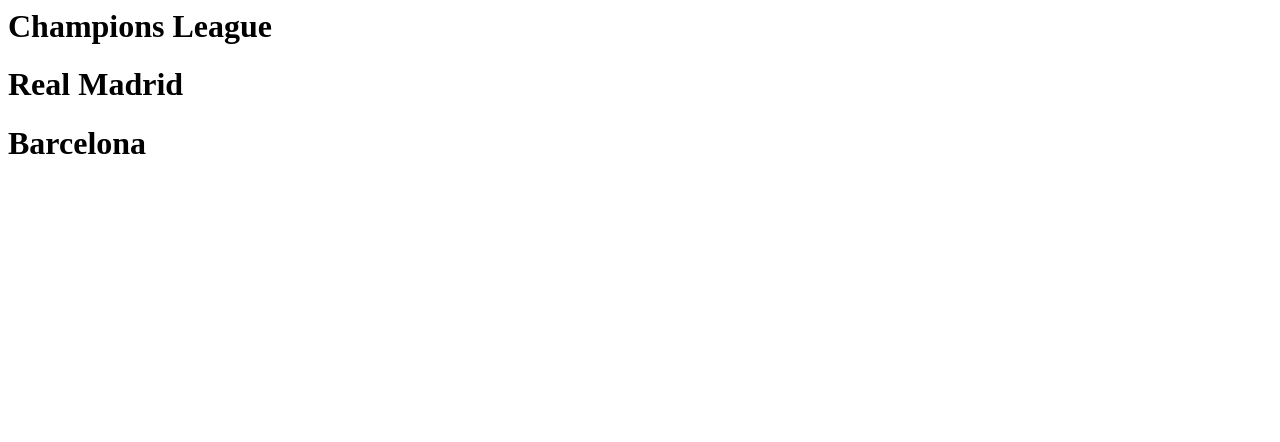
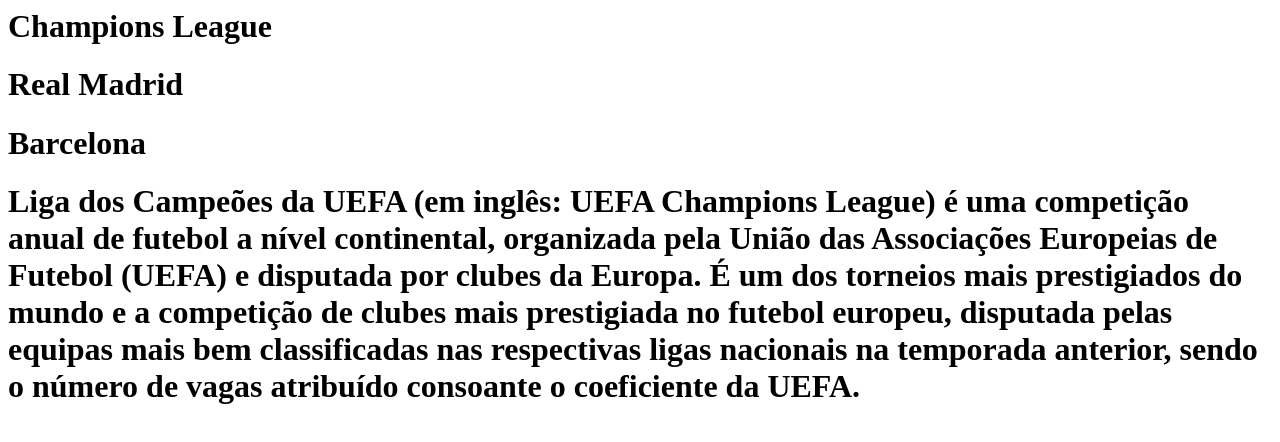
Before and after one commit to Gust40019/Champions-League, a plain HTML site: page index.html in a window 1280 px wide. Drawn offline with Linux system fonts and the light colour scheme.

Commit message:
Salvando texto

```diff
--- a/index.html
+++ b/index.html
@@ -1,3 +1,4 @@
 <h1>Champions League</h1>
 <h1>Real Madrid</h1>
 <h1>Barcelona</h1>
+<h1> Liga dos Campeões da UEFA (em inglês: UEFA Champions League) é uma competição anual de futebol a nível continental, organizada pela União das Associações Europeias de Futebol (UEFA) e disputada por clubes da Europa. É um dos torneios mais prestigiados do mundo e a competição de clubes mais prestigiada no futebol europeu, disputada pelas equipas mais bem classificadas nas respectivas ligas nacionais na temporada anterior, sendo o número de vagas atribuído consoante o coeficiente da UEFA.
```
